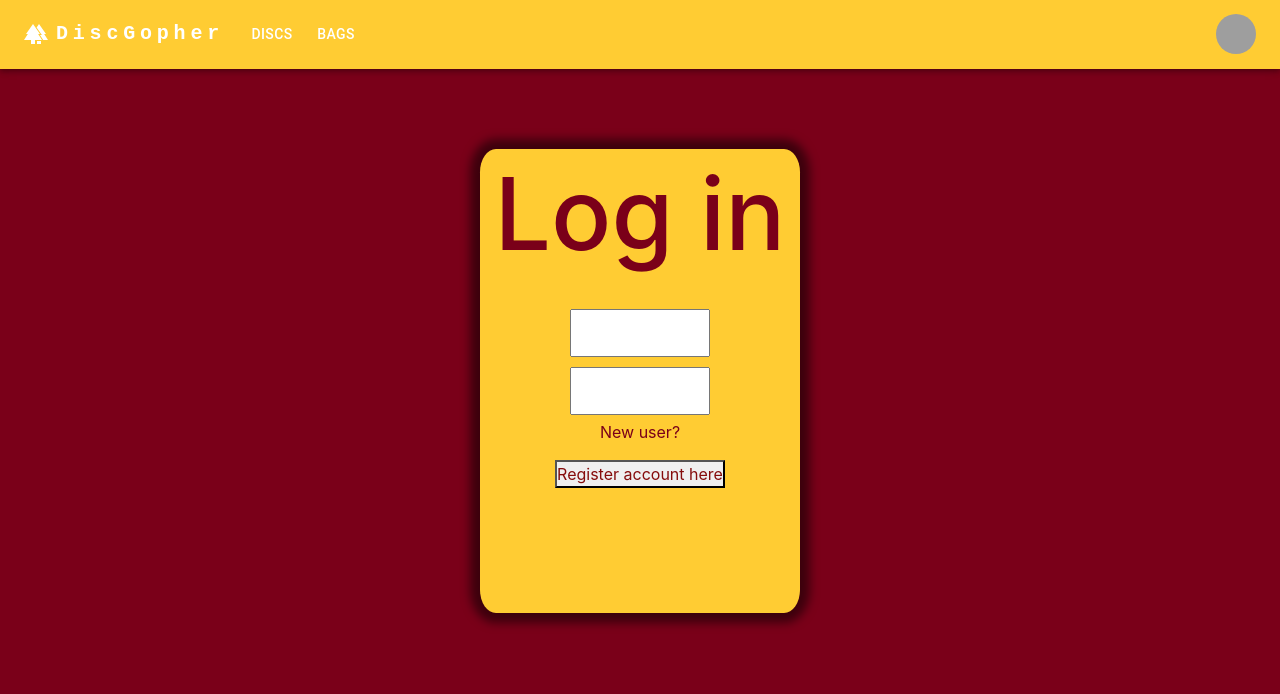
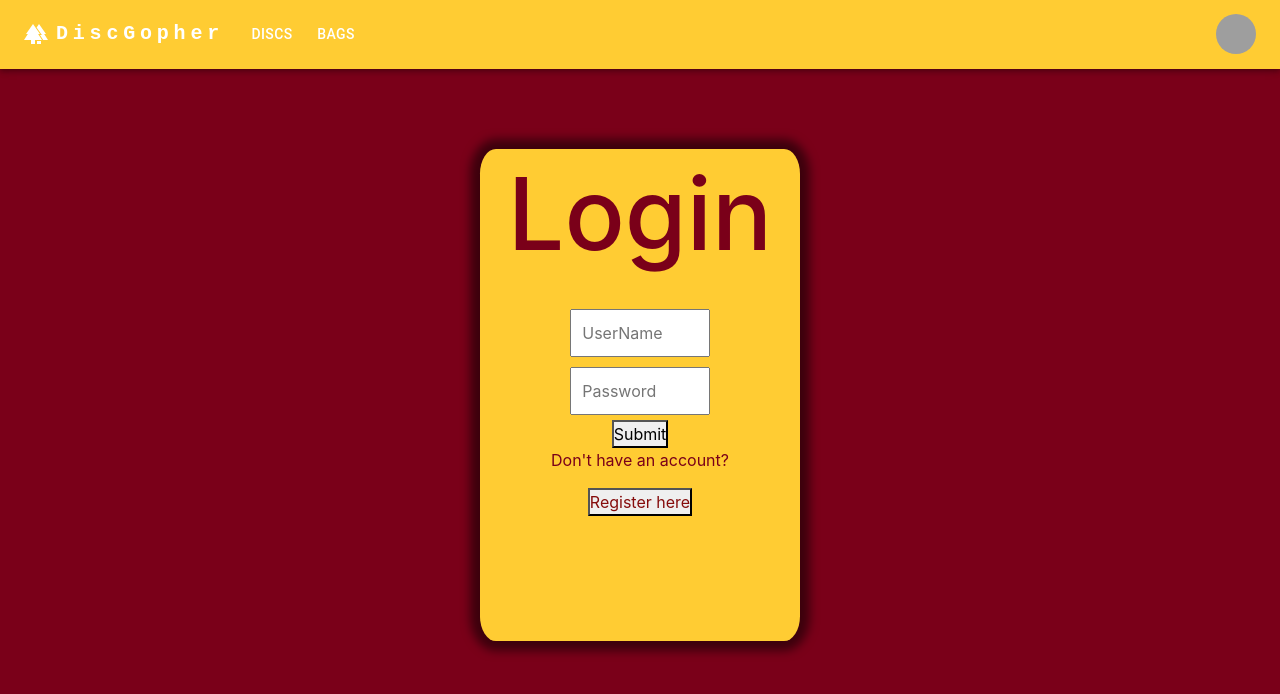
Before and after one commit to jbuck123/DiscGopher, a React (Create React App) app in the folder my-app/: page /Login in a window 1280 px wide. Shown: the top 694 px of the page. Built offline with nearby package versions, Linux system fonts and the light colour scheme; grey boxes are pictures that could not be loaded.

Commit message:
sending post request to the backend to log users in and give them a cookie, not completely functionin

```diff
--- a/my-app/src/Pages/Login.js
+++ b/my-app/src/Pages/Login.js
@@ -1,19 +1,109 @@
 import React from "react";
 import { Link } from "react-router-dom";
+import { useState, useEffect } from "react";
 
 export default function Login() {
+  // setting states
+  const [name, setName] = useState("");
+  const [password, setPassword] = useState("");
+
+  // states for checking errors
+  const [submitted, setSubmitted] = useState(false);
+  const [error, setError] = useState(false);
+
+  // setting message that sets error or welcome
+  const [message, setMessage] = useState("");
+
+  console.log(message);
+
+  const handleSubmit = async (event) => {
+    console.log(name);
+    console.log(password);
+    event.preventDefault();
+    try {
+      let response = await fetch("/login", {
+        method: "POST",
+        // need this everytime
+        headers: {
+          "Content-Type": "application/json",
+        },
+        // when you send a fetch you need to send it back as JSON
+        body: JSON.stringify({
+          name: name,
+          password: password,
+        }),
+      });
+
+      const resJson = await response.json();
+      console.log(resJson);
+      if (response.status === 201) {
+        setName("");
+        setMessage(" Logged in seccessfully");
+        setSubmitted(true);
+      } else {
+        setMessage(" an error has occured");
+        setError(true);
+      }
+    } catch (error) {
+      console.log(error);
+    }
+  };
+
+  // Showing success message
+  const successMessage = () => {
+    return (
+      <div
+        className="success"
+        style={{
+          display: submitted ? "" : "none",
+        }}
+      >
+        <h1>User {name} successfully registered!</h1>
+      </div>
+    );
+  };
+
+  // Showing error messages if error is set to true
+  const errorMessage = () => {
+    return (
+      <div
+        className="error"
+        style={{
+          display: error ? "" : "none",
+        }}
+      >
+        <h1>Please enter all the fields</h1>
+      </div>
+    );
+  };
+
   return (
     <div className="auth-form">
-      <h1 className="section-title">Log in</h1>
-      <form className="section-form">
-        <input className="section-input"></input>
-        <input className="section-input"></input>
+      <h1 className="section-title">Login</h1>
+      <div className="messages">
+        {errorMessage()}
+        {successMessage()}
+      </div>
+      <form onSubmit={handleSubmit} className="section-form">
+        <input
+          value={name}
+          onChange={(e) => setName(e.target.value)}
+          placeholder="UserName"
+          className="section-input"
+        ></input>
+        <input
+          value={password}
+          onChange={(e) => setPassword(e.target.value)}
+          placeholder="Password"
+          className="section-input"
+        ></input>
+        <button type="submit"> Submit</button>
       </form>
       <div className="section-content">
-        <p>New user?</p>
+        <p>Don't have an account?</p>
         <button>
           <Link className="link" to="/Register">
-            Register account here
+            Register here
           </Link>
         </button>
       </div>
--- a/my-app/src/Pages/Profile.js
+++ b/my-app/src/Pages/Profile.js
@@ -6,35 +6,4 @@ import React, {useEffect, useState} from 'react'
 
 export default function Profile() {
 
-    const [nameData, setNameData] = useState([]);
-    const [discData, setDiscData] = useState([])
-
-
-
-        const grabData = () => {
-            fetch("/DiscGophers")
-              .then((res) => res.json())
-              .then((data) => {
-                setNameData(data[0].name);
-                setDiscData(data[0].discs)
-                console.log(data[0].discs);
-              });
-          };
-
-        useEffect(grabData, [])
-
-    return(
-        <div className='section-bg-armyGreen'>
-            <h1 className='section-title'>
-                {nameData}
-            </h1>
-            <div className='section-content'>
-                {discData.map((disc, index) => {
-                    return (
-                        <div>{disc.name} </div>
-                    )
-                })}
-            </div>
-        </div>
-    )
   }
```
Also changed, not shown: 1 other file (tests, documents, lock files or other folders).
